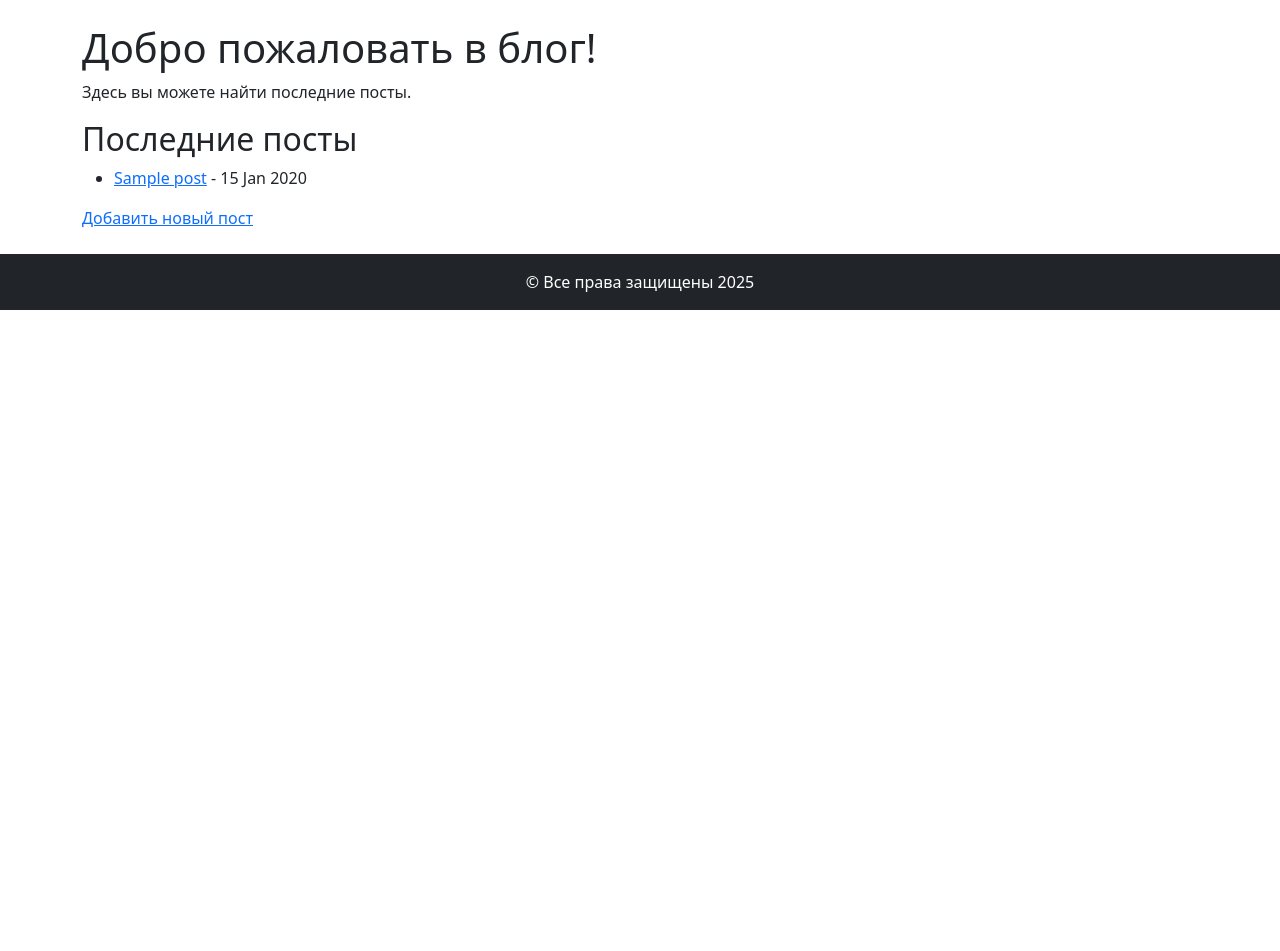
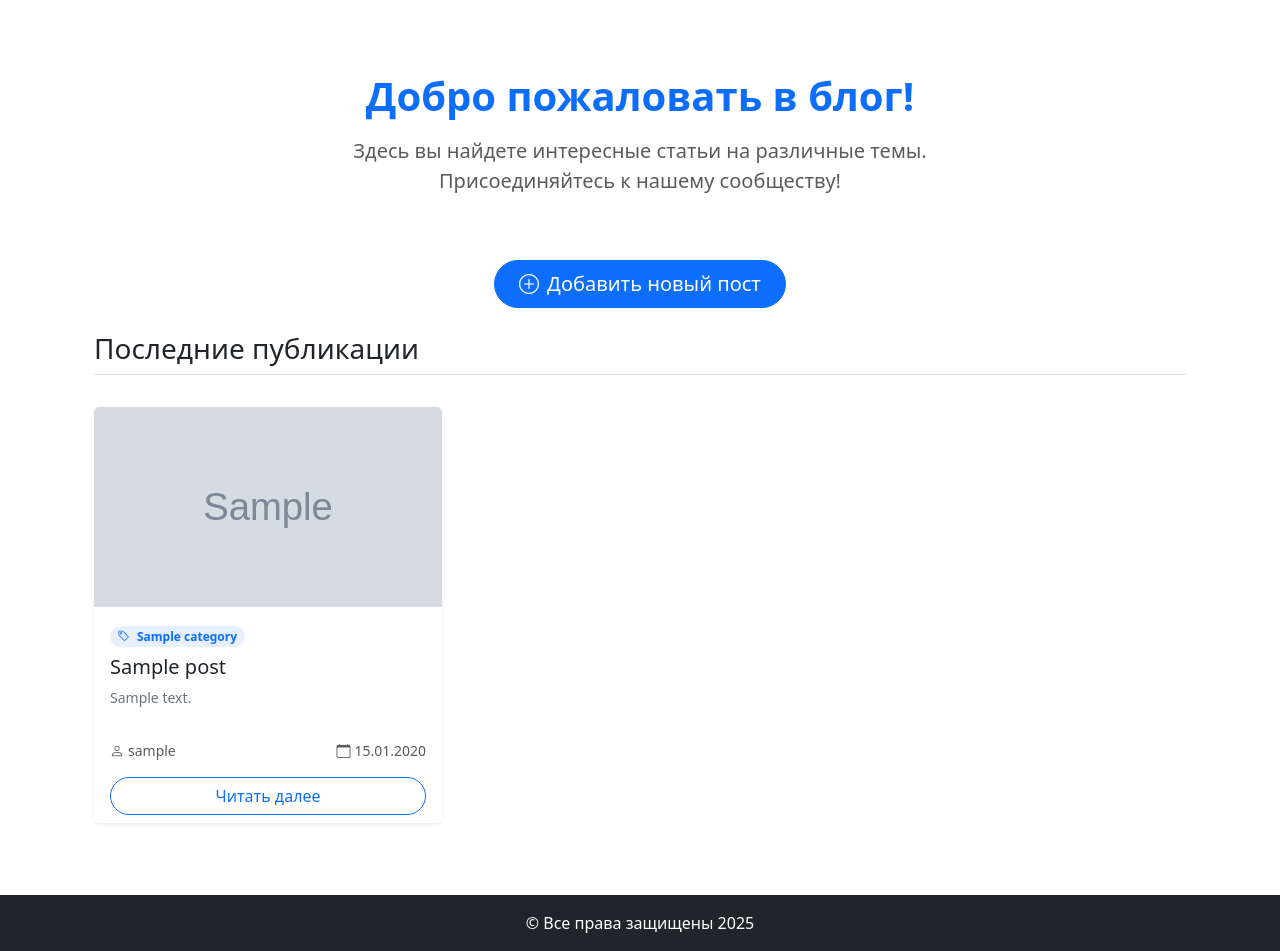
Before and after one commit to JacobTrue2-3/Blog-pica-, a Django app: page / in a window 1280 px wide. Shown: the part 56-1007 px from the top of the page. Before the commit the page ends 366 px from the top, so only its background shows below. Run offline with Django 5.2, Linux system fonts and the light colour scheme; tables that the repository leaves empty hold one stand-in row (values such as "Sample post"); grey boxes marked "Sample" are stand-in pictures; some libraries are stand-ins or nearby versions.

Commit message:
Добавлена модель Category и связь с моделью Post, обновлены формы и шаблоны для отображения категорий постов.

```diff
--- a/blog/admin.py
+++ b/blog/admin.py
@@ -1,5 +1,6 @@
 from django.contrib import admin
 
-from .models import Post
+from .models import Post, Category
 
 admin.site.register(Post)
+admin.site.register(Category)
--- a/blog/forms.py
+++ b/blog/forms.py
@@ -5,7 +5,7 @@ from .models import Post
 class PostForm(forms.ModelForm):
     class Meta:
         model = Post
-        fields = ['title', 'text', 'image']
+        fields = ['title', 'category', 'text', 'image']
         widgets = {
             'title': forms.TextInput(attrs={
                 'placeholder': 'максимальная длина 50 символов', 'class': 'form-control',
@@ -13,10 +13,12 @@ class PostForm(forms.ModelForm):
             'text': forms.Textarea(attrs={
                 'rows': 3, 'class': 'form-control',
             }),
+            'category': forms.Select(attrs={'class': 'form-control',}),
             'image': forms.FileInput(attrs={'class': 'form-control',})
         }
         labels = {
             'title': 'Заголовок поста:',
+            'category': 'Категория:',
             'text': 'Текст поста:',
             'image': 'Изображение:'
         }
--- a/blog/models.py
+++ b/blog/models.py
@@ -2,6 +2,7 @@ from django.db import models
 from django.contrib.auth import get_user_model
 from django.utils.text import slugify
 from unidecode import unidecode
+from django.urls import reverse
 # from django.contrib.auth.models import User
 
 
@@ -15,6 +16,7 @@ class Post(models.Model):
 
     title = models.CharField(max_length=200, unique=True, verbose_name= "Заголовок")
     slug = models.SlugField(max_length=200, unique=True, editable=False, verbose_name="URL")
+    category = models.ForeignKey('Category', on_delete=models.CASCADE, related_name='posts', verbose_name="Категория")
     text = models.TextField(verbose_name= "Текст")
     image = models.ImageField(upload_to='posts/', null=True, blank=True, verbose_name="Изображение")
     created_at = models.DateTimeField(auto_now_add=True)
@@ -27,9 +29,29 @@ class Post(models.Model):
         verbose_name_plural = "Посты"
         db_table = "blog_posts"
 
+    def save (self, *args, **kwargs):
+        self.slug = slugify(unidecode(self.title))
+        super().save(*args, **kwargs)
+
     def __str__(self):
         return self.title
 
+
+class Category(models.Model):
+    name = models.CharField(max_length=100, verbose_name="Название")
+    slug = models.SlugField(unique=True, editable=False, verbose_name="URL")
+
+    class Meta:
+        verbose_name = "Категория"
+        verbose_name_plural = "Категории"
+        db_table = "blog_categories"
+
+    def get_absolute_url(self):
+        return reverse('blog:category_posts', kwargs={'category_slug': self.slug})
+
     def save (self, *args, **kwargs):
-        self.slug = slugify(unidecode(self.title))
+        self.slug = slugify(unidecode(self.name))
         super().save(*args, **kwargs)
+
+    def __str__(self):
+        return self.name
--- a/blog/templates/blog/main_page.html
+++ b/blog/templates/blog/main_page.html
@@ -1,23 +1,116 @@
 {% extends 'base.html' %}
+{% load django_bootstrap5 %}
 
-{% block title %}Главная страница{% endblock title %}
+{% block title %}Главная страница блога{% endblock title %}
 
 {% block content %}
-    <h1>Добро пожаловать в блог!</h1>
-    <p>Здесь вы можете найти последние посты.</p>
+<div class="container py-5">
+    <!-- Заголовок и описание -->
+    <div class="row mb-5">
+        <div class="col-lg-8 mx-auto text-center">
+            <h1 class="display-6 fw-bold text-primary mb-3">Добро пожаловать в блог!</h1>
+            <p class="lead text-muted">Здесь вы найдете интересные статьи на различные темы. Присоединяйтесь к нашему сообществу!</p>
+        </div>
+    </div>
 
-    <h2>Последние посты</h2>
-    <ul>
+    <!-- Кнопка добавления поста -->
+    <div class="row mb-4">
+        <div class="col-12 text-center">
+            <a href="{% url 'blog:post_add' %}" class="btn btn-primary btn-lg rounded-pill px-4">
+                <i class="bi bi-plus-circle me-2"></i>Добавить новый пост
+            </a>
+        </div>
+    </div>
+
+    <!-- Заголовок раздела -->
+    <div class="row mb-4">
+        <div class="col-12">
+            <h2 class="h3 border-bottom pb-2">Последние публикации</h2>
+        </div>
+    </div>
+
+    <!-- Сетка постов -->
+    <div class="row g-4">
         {% for post in posts %}
             {% if post.status == 'published' %}
-                <li>
-                    <a href="{% url 'blog:post_detail' post.slug %}">{{ post.title }}</a> - {{ post.created_at|date:"d M Y" }}
-                </li>
+            <div class="col-md-6 col-lg-4">
+                <div class="card h-100 border-0 shadow-sm hover-shadow transition-all">
+                    {% if post.image %}
+                    <img src="{{ post.image.url }}" class="card-img-top" alt="{{ post.title }}"
+                        style="height: 200px; object-fit: cover;">
+                    {% endif %}
+
+                    <div class="card-body d-flex flex-column">
+                        <!-- Категория -->
+                        <div class="mb-2">
+                            <a href="{{ post.category.get_absolute_url }}" class="badge bg-primary bg-opacity-10 text-primary text-decoration-none rounded-pill small">
+                                <i class="bi bi-tag me-1"></i>
+                                {{ post.category.name }}
+                            </a>
+                        </div>
+
+                        <!-- Заголовок -->
+                        <h3 class="h5 card-title">
+                            <a href="{% url 'blog:post_detail' post.slug %}"
+                                class="text-decoration-none text-dark hover-text-primary">
+                                {{ post.title }}
+                            </a>
+                        </h3>
+
+                        <!-- Краткий текст -->
+                        <p class="card-text text-secondary flex-grow-1 small">
+                            {{ post.text|truncatewords:20 }}
+                        </p>
+
+                        <!-- Автор и дата -->
+                        <div class="mt-auto pt-3">
+                            <div class="d-flex justify-content-between align-items-center">
+                                <small class="text-muted">
+                                    <i class="bi bi-person me-1"></i>{{ post.author.username }}
+                                </small>
+                                <small class="text-muted">
+                                    <i class="bi bi-calendar me-1"></i>{{ post.created_at|date:"d.m.Y" }}
+                                </small>
+                            </div>
+                        </div>
+                    </div>
+
+                    <!-- Кнопка чтения -->
+                    <div class="card-footer bg-transparent border-0 pt-0">
+                        <a href="{% url 'blog:post_detail' post.slug %}"
+                            class="btn btn-outline-primary w-100 rounded-pill">
+                            Читать далее
+                        </a>
+                    </div>
+                </div>
+            </div>
             {% endif %}
         {% empty %}
-            <li>Постов нет.</li>
+        <div class="col-12">
+            <div class="text-center py-5">
+                <i class="bi bi-newspaper display-1 text-muted"></i>
+                <h3 class="h4 text-muted mt-3">Пока нет публикаций</h3>
+                <p class="text-muted">Будьте первым, кто поделится интересной статьей!</p>
+                <a href="{% url 'blog:post_add' %}" class="btn btn-primary rounded-pill mt-2">
+                    Создать первый пост
+                </a>
+            </div>
+        </div>
         {% endfor %}
-    </ul>
+    </div>
 
-    <a href="{% url 'blog:post_add' %}">Добавить новый пост</a>
+</div>
+
+<style>
+.hover-shadow {
+    transition: all 0.3s ease;
+}
+.hover-shadow:hover {
+    transform: translateY(-5px);
+    box-shadow: 0 0.5rem 1.5rem rgba(0, 0, 0, 0.15) !important;
+}
+.hover-text-primary:hover {
+    color: #0d6efd !important;
+}
+</style>
 {% endblock content %}
--- a/blog/urls.py
+++ b/blog/urls.py
@@ -9,6 +9,7 @@ urlpatterns = [
     path('posts/add/', views.create_post, name="post_add"),
     path('posts/<int:post_id>/edit/', views.update_post, name="update_post"),
     path('posts/<int:post_id>/delete/', views.delete_post, name="remove_post"),
+    path('category/<slug:category_slug>/', views.get_category_posts, name="category_posts"),
+    path('posts/<slug:post_slug>/', views.get_post_detail, name="post_detail"),
     path('',views.main_page, name='main_page'),
-    path('posts/<slug:post_slug>/', views.get_post_detail, name="post_detail"),
 ]
--- a/blog/views.py
+++ b/blog/views.py
@@ -1,5 +1,5 @@
 from django.shortcuts import render, get_object_or_404, redirect
-from .models import Post
+from .models import Post, Category
 from .forms import PostForm
 from django.contrib.auth.decorators import login_required
 
@@ -8,6 +8,17 @@ from django.contrib.auth.decorators import login_required
 def get_post_list(request):
     posts = Post.objects.filter(status='published').order_by('-created_at')  # Фильтруем только опубликованные посты и сортируем по дате
     return render(request, 'blog/post_list.html', {'posts': posts})
+
+#Посты по категории
+def get_category_posts(request, category_slug):
+    category = get_object_or_404(Category, slug=category_slug)
+    posts = Post.objects.filter(category=category, status='published').order_by('-created_at')
+
+    context = {
+        'category': category,
+        'posts': posts
+    }
+    return render(request, 'blog/category_posts.html', context)
 
 #Пост по id
 def get_post_detail(request, post_slug):
@@ -55,6 +66,7 @@ def delete_post(request, post_id):
         post.delete()
         return redirect('blog:post_list')
     return render(request, 'blog/confirm_post_delete.html', {'post': post})
+
 
 
 
```
Also changed, not shown: blog/templates/blog/category_posts.html (added, +19 -0 lines), blog/templates/blog/includes/post_conteiner_include.html (+8 -0 lines), blog/templates/blog/post_detail.html (+6 -1 lines), blog/templates/blog/post_form.html (+9 -1 lines), blog/migrations/0010_category_post_category.py (added), blog/migrations/0011_alter_post_category.py (added).
